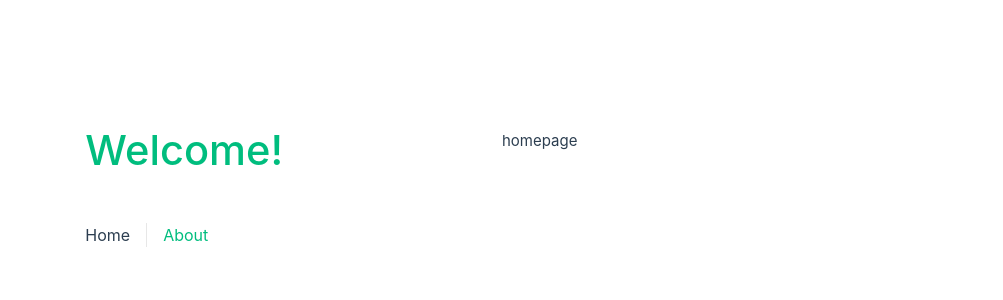
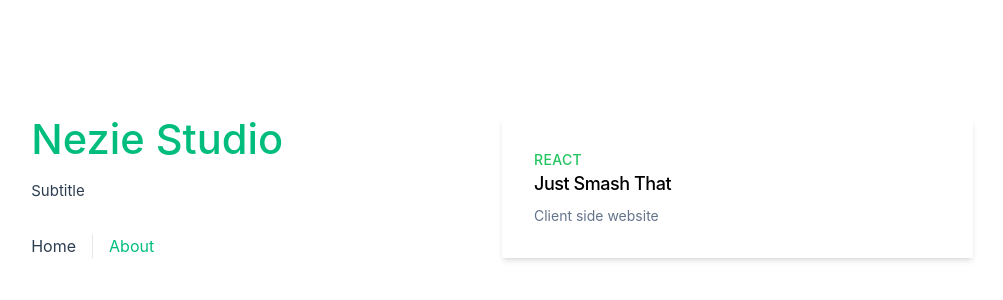
Before and after one commit to NezieLabs/client, a Vue app: page / in a window 1280 px wide. Shown: the part 204-504 px from the top of the page, without its empty margins (138-1141 px from the left). Built offline with nearby package versions, Linux system fonts and the light colour scheme.

Commit message:
configures state and other minor configurations

```diff
--- a/src/App.vue
+++ b/src/App.vue
@@ -1,12 +1,16 @@
 <script setup>
 import { RouterLink, RouterView } from "vue-router";
 import HelloWorld from "./components/HelloWorld.vue";
+
+let brandState = {
+  title: "Nezie Studio",
+};
 </script>
 
 <template>
   <header>
     <div class="wrapper">
-      <HelloWorld msg="Welcome!" />
+      <HelloWorld :msg="brandState.title" />
       <nav>
         <RouterLink to="/">Home</RouterLink>
         <RouterLink to="/about">About</RouterLink>
--- a/src/components/HelloWorld.vue
+++ b/src/components/HelloWorld.vue
@@ -10,6 +10,7 @@ defineProps({
 <template>
   <div class="greetings">
     <h1 class="green">{{ msg }}</h1>
+    <p>Subtitle</p>
   </div>
 </template>
 
--- a/src/views/HomeView.vue
+++ b/src/views/HomeView.vue
@@ -2,6 +2,18 @@
 
 <template>
   <main>
-    <h1>homepage</h1>
+    <div class="flex max-w-2xl mx-auto bg-white rounded-sm shadow-md">
+      <div class="p-8">
+        <div class="uppercase tracking-wide text-sm text-green-500 font-medium">
+          React
+        </div>
+        <a
+          href="#"
+          class="mt-1 text-lg tracking-tight font-medium text-black hover:underline"
+          >Just Smash That
+        </a>
+        <p class="mt-2 text-sm text-slate-500">Client side website</p>
+      </div>
+    </div>
   </main>
 </template>
```
